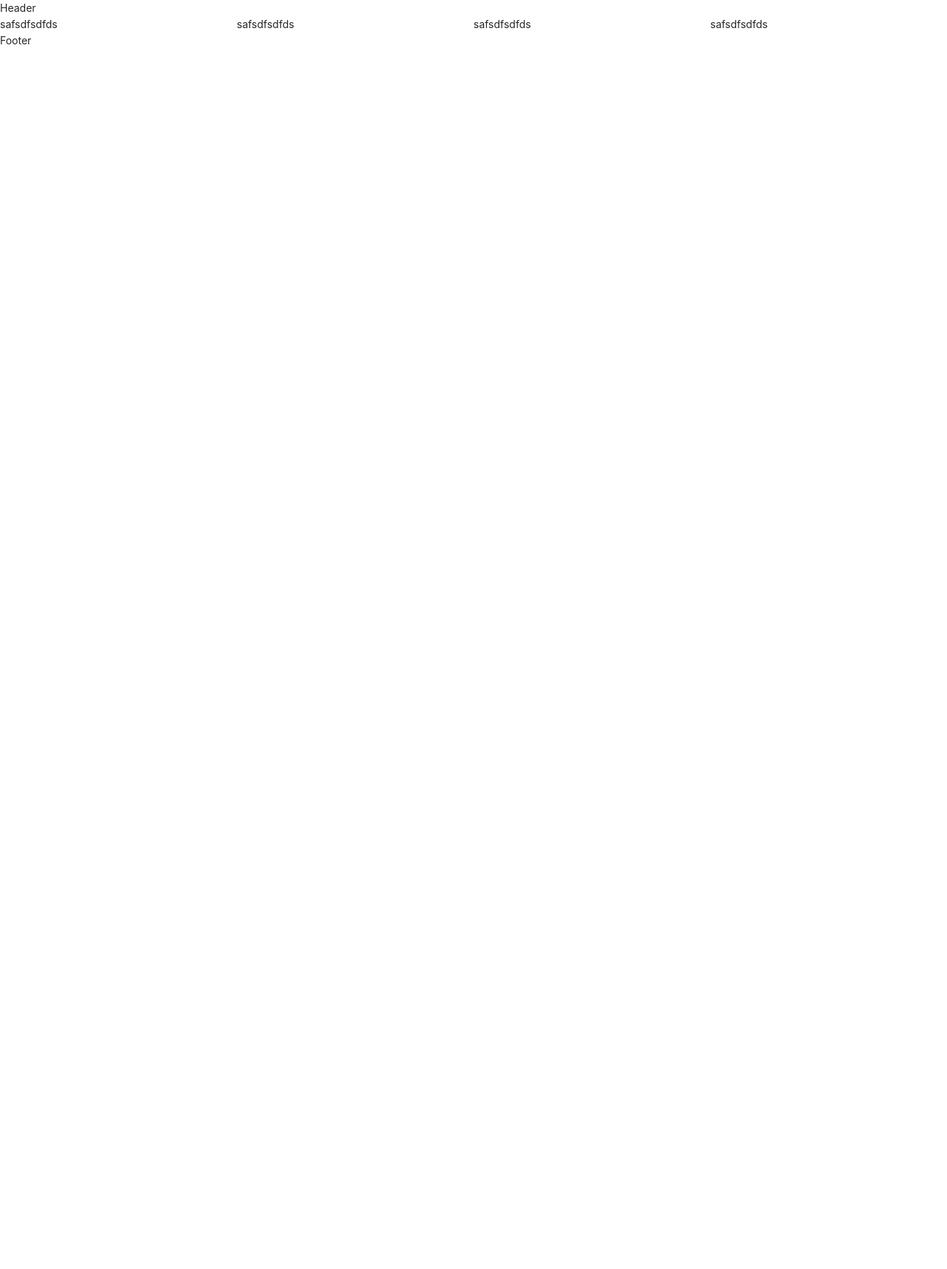
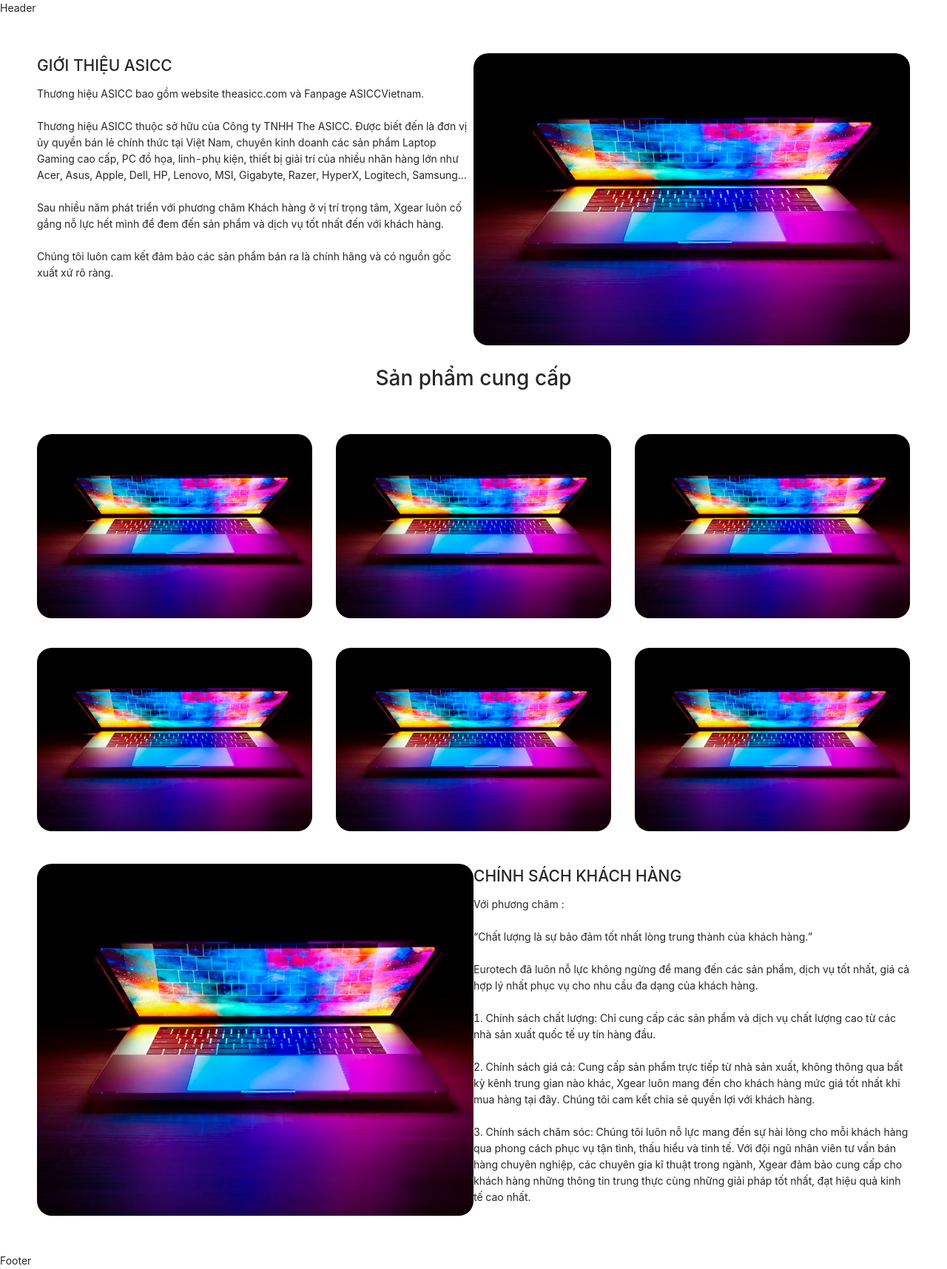
Before and after one commit to lhthinh/tmdt_app, a React (Create React App) app: page /about in a window 1280 px wide. Shown: the whole page at 74% size. Before the commit the page ends 800 px from the top, so only its background shows below. Built offline with nearby package versions, Linux system fonts and the light colour scheme.

Commit message:
push about 1010

```diff
--- a/src/App.js
+++ b/src/App.js
@@ -1,4 +1,4 @@
-import "antd/dist/antd.css";
+import "antd/dist/antd.min.css";
 import "./App.css";
 import { BrowserRouter } from "react-router-dom";
 import AppRoutes from "./AppRoutes";
--- a/src/AppRoutes.js
+++ b/src/AppRoutes.js
@@ -11,7 +11,7 @@ export default function AppRoutes() {
           _.map(
             globalRoutes,
             ({ component: Component, children, ...rest }, index) => (
-              <Route key={index} element={<Component />} {...rest} />
+              <Route key={Component?.key} element={<Component />} {...rest} />
             )
           )}
       </Route>
--- a/src/components/About/AboutContent.js
+++ b/src/components/About/AboutContent.js
@@ -1,13 +1,93 @@
 import { Col, Row } from "antd";
 import React from "react";
-
+import laptop from "../../assets/image/laptop.png";
 export default function AboutContent() {
+  const style = {
+    width: "100%",
+    height: "100%",
+    borderRadius: "20px",
+  };
+  var tmpArr = [
+    { name: "Ram", price: 200, cate: "Linh kien" },
+    { name: "Ram", price: 200, cate: "Linh kien" },
+    { name: "Ram", price: 200, cate: "Linh kien" },
+    { name: "Ram", price: 200, cate: "Linh kien" },
+    { name: "Ram", price: 200, cate: "Linh kien" },
+    { name: "Ram", price: 200, cate: "Linh kien" },
+  ];
   return (
-    <Row>
-      <Col span={6}>safsdfsdfds</Col>
-      <Col span={6}>safsdfsdfds</Col>
-      <Col span={6}>safsdfsdfds</Col>
-      <Col span={6}>safsdfsdfds</Col>
-    </Row>
+    <>
+      <div style={{ margin: 50 }}>
+        <Row>
+          <Col span={12}>
+            <div>
+              <h2>GIỚI THIỆU ASICC</h2>
+              <p>
+                Thương hiệu ASICC bao gồm website theasicc.com và Fanpage
+                ASICCVietnam. <br /> <br />
+                Thương hiệu ASICC thuộc sở hữu của Công ty TNHH The ASICC. Được
+                biết đến là đơn vị ủy quyền bán lẻ chính thức tại Việt Nam,
+                chuyên kinh doanh các sản phẩm Laptop Gaming cao cấp, PC đồ họa,
+                linh-phụ kiện, thiết bị giải trí của nhiều nhãn hàng lớn như
+                Acer, Asus, Apple, Dell, HP, Lenovo, MSI, Gigabyte, Razer,
+                HyperX, Logitech, Samsung… <br /> <br /> Sau nhiều năm phát
+                triển với phương châm Khách hàng ở vị trí trọng tâm, Xgear luôn
+                cố gắng nỗ lực hết mình để đem đến sản phẩm và dịch vụ tốt nhất
+                đến với khách hàng. <br /> <br />
+                Chúng tôi luôn cam kết đảm bảo các sản phẩm bán ra là chính hãng
+                và có nguồn gốc xuất xứ rõ ràng.
+              </p>
+            </div>
+          </Col>
+          <Col span={12}>
+            <img alt="hinh1" src={laptop} style={style}></img>
+          </Col>
+        </Row>
+        <br />
+        <h1 style={{ textAlign: "center" }}>Sản phẩm cung cấp</h1>
+        <Row gutter={{ xs: 8, sm: 16, md: 24, lg: 32 }}>
+          {tmpArr.map(function (item, index) {
+            return (
+              <Col span={8} key={index} style={{ marginTop: "40px" }}>
+                <img alt={"hinh"} src={laptop} style={style} />
+              </Col>
+            );
+          })}
+        </Row>
+        <br />
+        <br />
+        <Row>
+          <Col span={12}>
+            <img alt="hinh1" src={laptop} style={style}></img>
+          </Col>
+          <Col span={12}>
+            <div>
+              <h2>CHÍNH SÁCH KHÁCH HÀNG</h2>
+              <p>
+                Với phương châm : <br /> <br /> “Chất lượng là sự bảo đảm tốt
+                nhất lòng trung thành của khách hàng.” <br /> <br /> Eurotech đã
+                luôn nỗ lực không ngừng để mang đến các sản phẩm, dịch vụ tốt
+                nhất, giá cả hợp lý nhất phục vụ cho nhu cầu đa dạng của khách
+                hàng. <br /> <br />
+                1. Chính sách chất lượng: Chỉ cung cấp các sản phẩm và dịch vụ
+                chất lượng cao từ các nhà sản xuất quốc tế uy tín hàng đầu.{" "}
+                <br /> <br />
+                2. Chính sách giá cả: Cung cấp sản phẩm trực tiếp từ nhà sản
+                xuất, không thông qua bất kỳ kênh trung gian nào khác, Xgear
+                luôn mang đến cho khách hàng mức giá tốt nhất khi mua hàng tại
+                đây. Chúng tôi cam kết chia sẻ quyền lợi với khách hàng. <br />{" "}
+                <br />
+                3. Chính sách chăm sóc: Chúng tôi luôn nỗ lực mang đến sự hài
+                lòng cho mỗi khách hàng qua phong cách phục vụ tận tình, thấu
+                hiểu và tinh tế. Với đội ngũ nhân viên tư vấn bán hàng chuyên
+                nghiệp, các chuyên gia kĩ thuật trong ngành, Xgear đảm bảo cung
+                cấp cho khách hàng những thông tin trung thực cùng những giải
+                pháp tốt nhất, đạt hiệu quả kinh tế cao nhất.
+              </p>
+            </div>
+          </Col>
+        </Row>
+      </div>
+    </>
   );
 }
--- a/src/layouts/Global/Content.js
+++ b/src/layouts/Global/Content.js
@@ -1,6 +1,5 @@
 import React from "react";
 
 export default function Content(props) {
-  const { children } = props;
-  return <div>{children}</div>;
+  return <div>{props.children}</div>;
 }
```
Also changed, not shown: src/assets/image/laptop.png (added).
